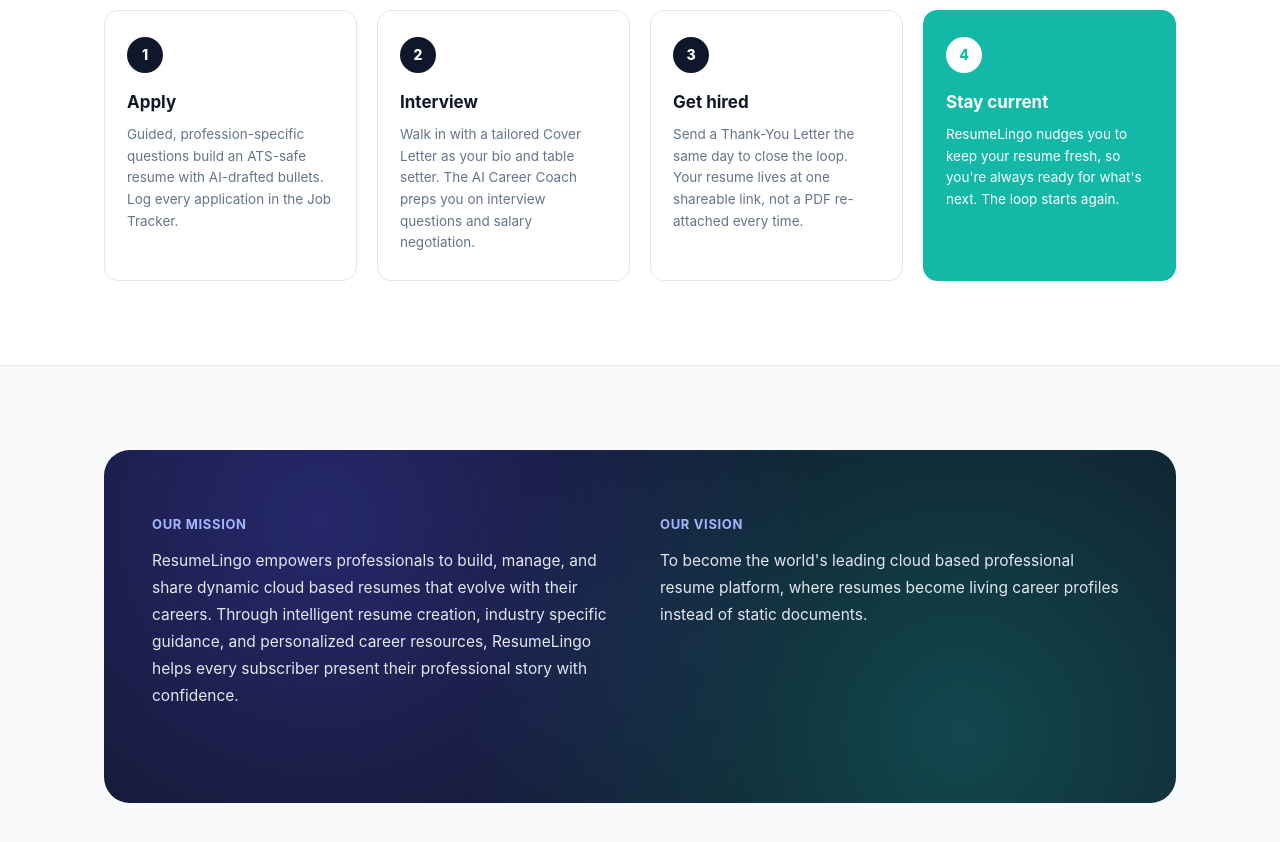
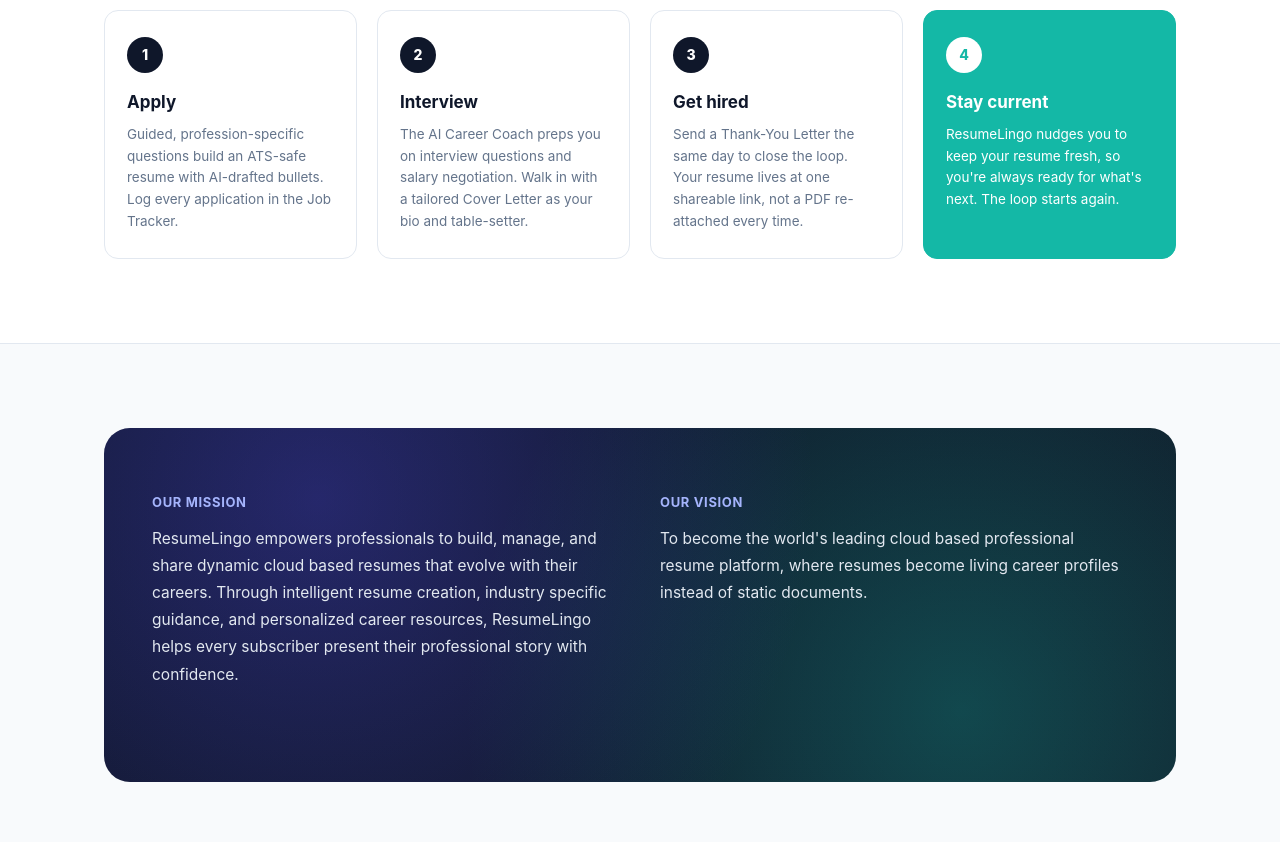
Before and after one commit to macsamust/resumelingo, a React (Vite) app in the folder client/: page / in a window 1280 px wide. Shown: the part 1120-1962 px from the top of the page. Built offline with nearby package versions, Linux system fonts and the light colour scheme; no server answers; a web font is replaced by a local one.

Commit message:
Reorder Interview stage copy: Career Coach beat first, Cover Letter second

```diff
--- a/client/src/components/marketing/FullCircle.tsx
+++ b/client/src/components/marketing/FullCircle.tsx
@@ -17,7 +17,7 @@ const STAGES = [
   },
   {
     label: "Interview",
-    body: "Walk in with a tailored Cover Letter as your bio and table setter. The AI Career Coach preps you on interview questions and salary negotiation.",
+    body: "The AI Career Coach preps you on interview questions and salary negotiation. Walk in with a tailored Cover Letter as your bio and table-setter.",
   },
   {
     label: "Get hired",
```
